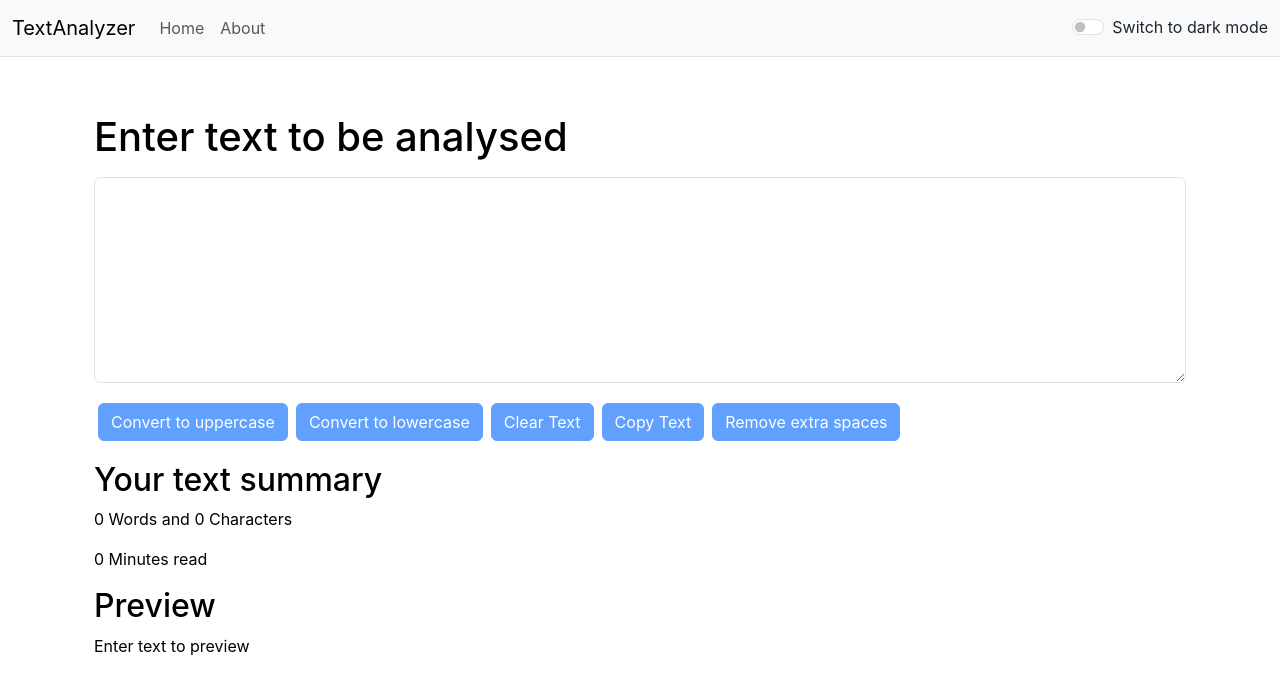
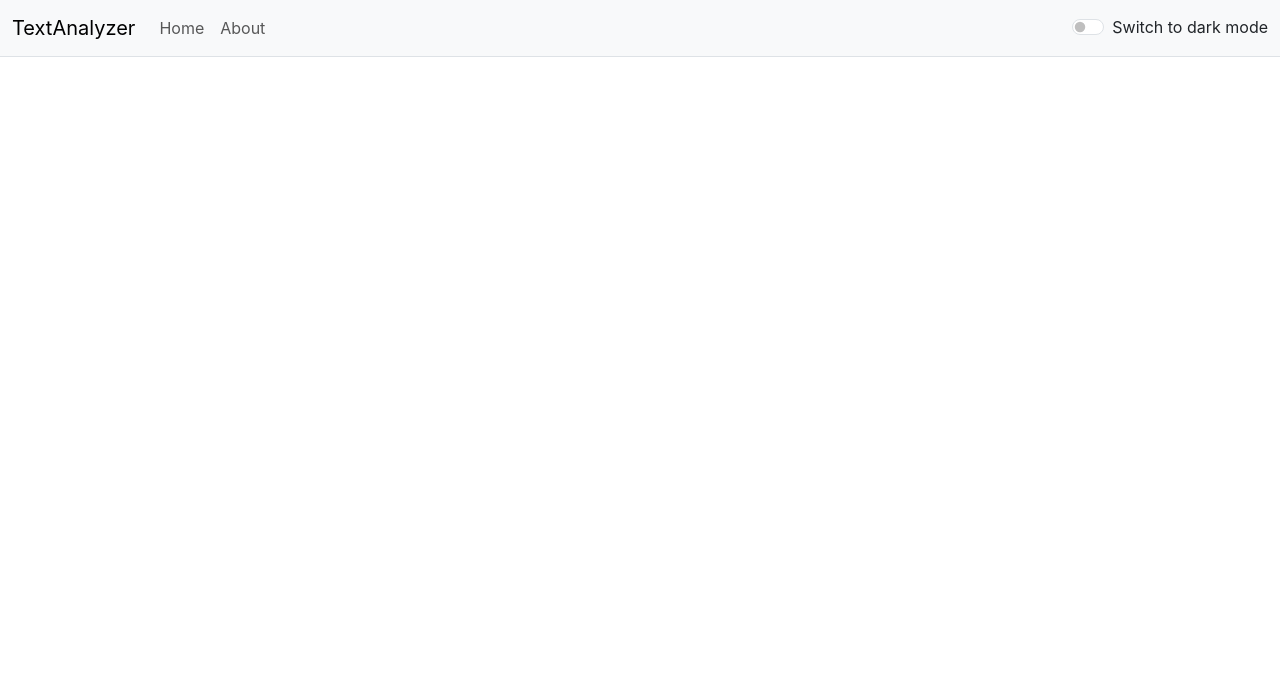
Before and after one commit to manavi-24/TextAnalyzer, a React (Create React App) app: page / in a window 1280 px wide. Shown: the top 694 px of the page. Built offline with nearby package versions, Linux system fonts and the light colour scheme.

Commit message:
Update App.js

```diff
--- a/src/App.js
+++ b/src/App.js
@@ -4,15 +4,15 @@
   import Textform from './components/Textform';
   import { useState } from 'react'
   import React from 'react'
- // import About from './components/About';
+  import About from './components/About';
   import Alert from './components/Alert';
-  /*import { createRoot } from "react-dom/client";
+  import { createRoot } from "react-dom/client";
   import {
     BrowserRouter,
     Routes,
     Route,
     Link
-  } from "react-router-dom";*/
+  } from "react-router-dom";
 
   function App() {
     const [mode, setMode] = useState('light');
@@ -40,18 +40,18 @@
 
     return (
       <>
-      {/*<BrowserRouter>*/}
+      <BrowserRouter>
       <Navbar title="TextAnalyzer"  abouttext="About" mode={mode} toggleMode={toggleMode}/>
       <Alert alert={alert}/>
       <div className="container my-3">
-        {/*<Routes>*/}
-        {/*<Route exact path="/home" element={<Textform heading="Enter text to be analysed" mode={mode} showAlert={showAlert} />} />*/}
-        <Textform heading="Enter text to be analysed" mode={mode} showAlert={showAlert} />
-        {/*<Route exact path="/about" element={<About mode={mode} />} />*/}
+        <Routes>
+        <Route exact path="/home" element={<Textform heading="Enter text to be analysed" mode={mode} showAlert={showAlert} />} />
+        {/*<Textform heading="Enter text to be analysed" mode={mode} showAlert={showAlert} />*/}
+        <Route exact path="/about" element={<About mode={mode} />} />
         {/*<About mode={mode} />*/}
-      {/*</Routes>*/}
+      </Routes>
       </div>
-      {/*</BrowserRouter>*/}
+      </BrowserRouter>
       </>
       );
   }
```
